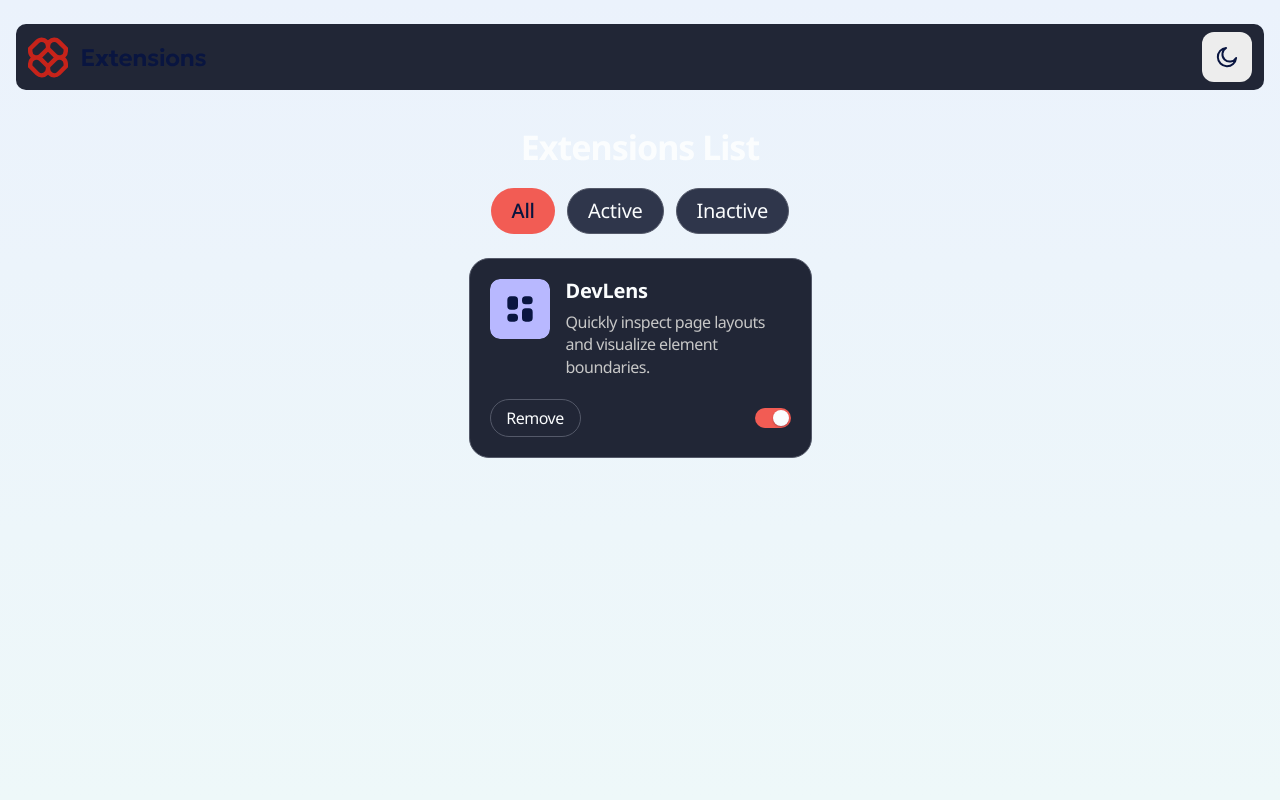
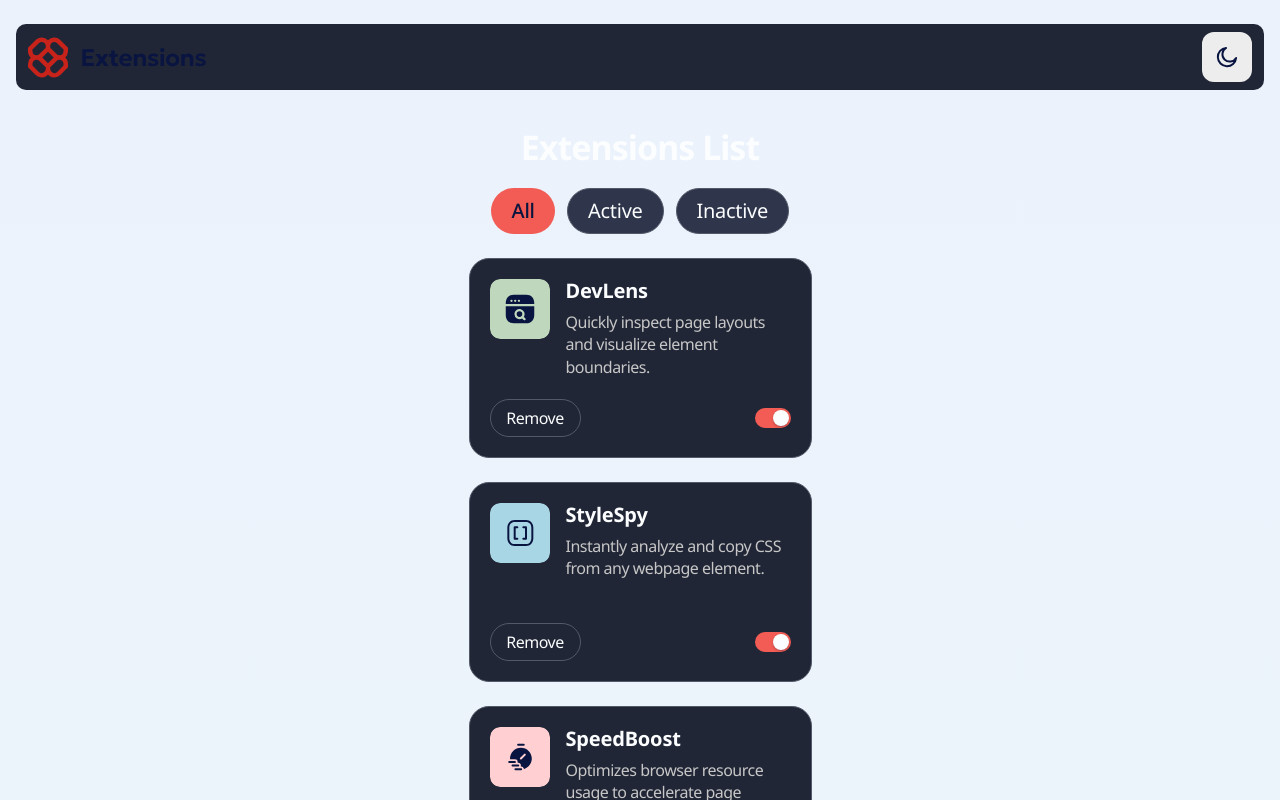
Before and after one commit to Shaimaa01/browser-extension-manager-ui, a React (Vite) app: page / in a window 1280 px wide. Shown: the top 800 px of the page. Built offline with nearby package versions, Linux system fonts and the light colour scheme.

Commit message:
Fetched extension data from data.json and displayed each extension in the UI

```diff
--- a/package.json
+++ b/package.json
@@ -11,6 +11,7 @@
   },
   "dependencies": {
     "@tailwindcss/vite": "^4.1.5",
+    "axios": "^1.9.0",
     "react": "^19.0.0",
     "react-dom": "^19.0.0",
     "tailwindcss": "^4.1.5"
--- a/src/components/ExtensionsList.jsx
+++ b/src/components/ExtensionsList.jsx
@@ -1,12 +1,22 @@
-import { useState } from "react";
-import icon from "/public/assets/images/logo-grid-guides.svg";
+import { useState, useEffect } from "react";
+import { fetchExtensions } from "../utils/fetchExtensions";
 
 export function ExtensionsList() {
   const [isActive, setIsActive] = useState(true);
+  const [extensions, setExtensions] = useState([]);
 
   function toggleExtension() {
     setIsActive(!isActive);
   }
+
+  useEffect(() => {
+    fetchExtensions().then((data) => {
+      setExtensions(data);
+    });
+  }, []);
+
+  console.log(extensions);
+
   return (
     <main className="flex flex-col ">
       <section className="flex flex-col  items-center gap-[24px]">
@@ -27,19 +37,21 @@ const [isActive, setIsActive] = useState(true);
           </button>
         </div>
         {/* card */}
+
+        {extensions?.map((extension) => (
           <div className="w-[343px] h-[200px] rounded-[20px] border flex flex-col  justify-between p-[20px] bg-Neutral-800 border-Neutral-600">
             <div className="flex gap-[16px]">
               <img
-              src={icon}
+                src={extension.logo}
                 alt="img"
                 className="w-[60px] h-[60px] rounded-[10px]"
               ></img>
               <div className="flex flex-col gap-[8px]">
                 <h2 className="text-Neutral-0 font-bold text-[20px] leading-[120%] tracking-[-0.2px]">
-                DevLens
+                  {extension.name}
                 </h2>
                 <p className="text-Neutral-300 text-[16px] leading-[140%] tracking-[-0.5px]">
-                Quickly inspect page layouts and visualize element boundaries.
+                  {extension.description}
                 </p>
               </div>
             </div>
@@ -49,11 +61,21 @@ const [isActive, setIsActive] = useState(true);
                 Remove
               </button>
 
-            <button onClick={toggleExtension} className={`w-[36px] h-[20px] rounded-full p-[2px]  relative ${isActive ? "bg-Red-400" : "bg-Neutral-600"}`}>
-              <span className={` absolute w-[16px] h-[16px] rounded-full bg-Neutral-0 top-1/2 -translate-y-1/2   shadow-[0px_1px_2px_-1px_#09154099,0px_1px_3px_0px_#0A0D121A] transition-transform duration-300 ease-in-out cursor-pointer  ${isActive ? "translate-x-0" : "-translate-x-[16px]" } `} ></span>
+              <button
+                onClick={toggleExtension}
+                className={`w-[36px] h-[20px] rounded-full p-[2px]  relative ${
+                  extension.isActive ? "bg-Red-400" : "bg-Neutral-600"
+                }`}
+              >
+                <span
+                  className={` absolute w-[16px] h-[16px] rounded-full bg-Neutral-0 top-1/2 -translate-y-1/2   shadow-[0px_1px_2px_-1px_#09154099,0px_1px_3px_0px_#0A0D121A] transition-transform duration-300 ease-in-out cursor-pointer  ${
+                    extension.isActive ? "translate-x-0" : "-translate-x-[16px]"
+                  } `}
+                ></span>
               </button>
             </div>
           </div>
+        ))}
       </section>
     </main>
   );
--- /dev/null
+++ b/src/utils/fetchExtensions.js
@@ -0,0 +1,12 @@
+import axios from "axios";
+
+export async function fetchExtensions() {
+  try {
+    const response = await axios.get("/data.json");
+
+    return response.data;
+  } catch (error) {
+    console.error("Error fetching extensions:", error);
+    return [];
+  }
+}
```
Also changed, not shown: 1 other file (tests, documents, lock files or other folders). Lines whose indentation alone changed are shown as unchanged.
